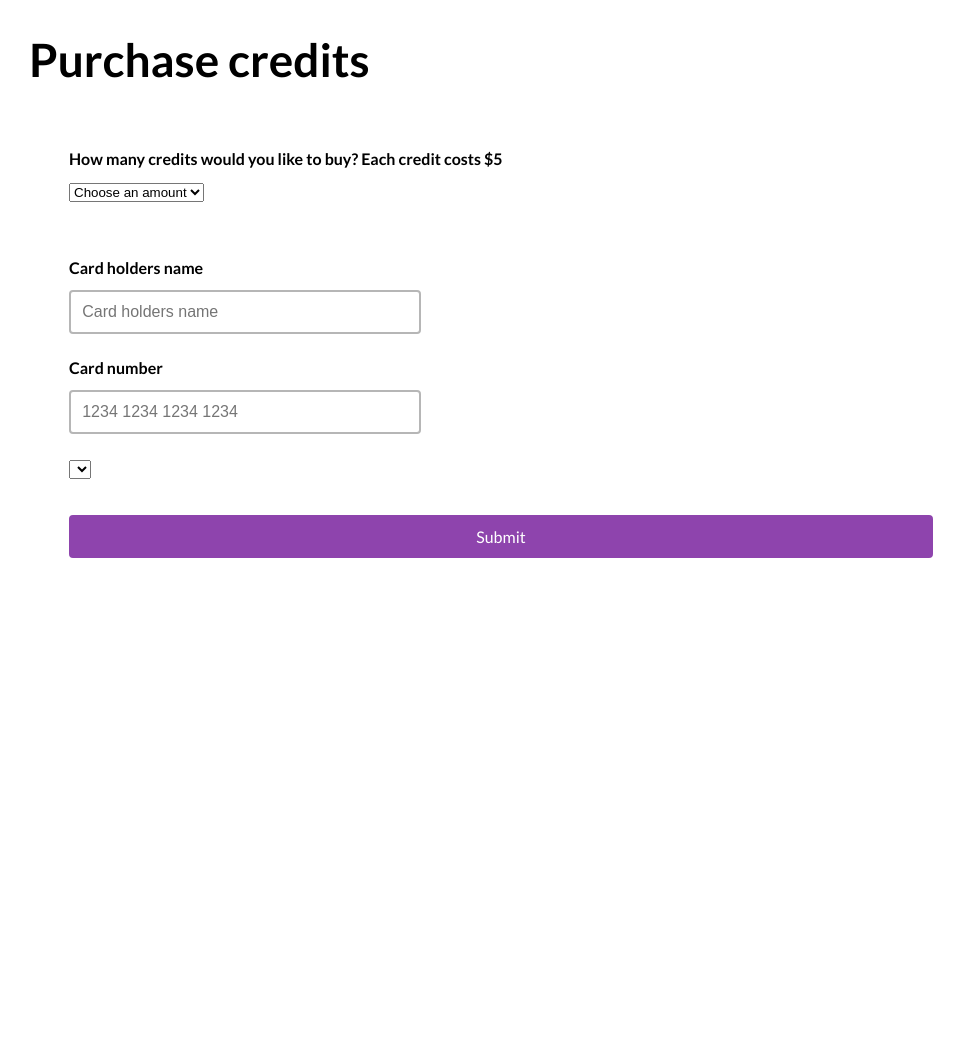
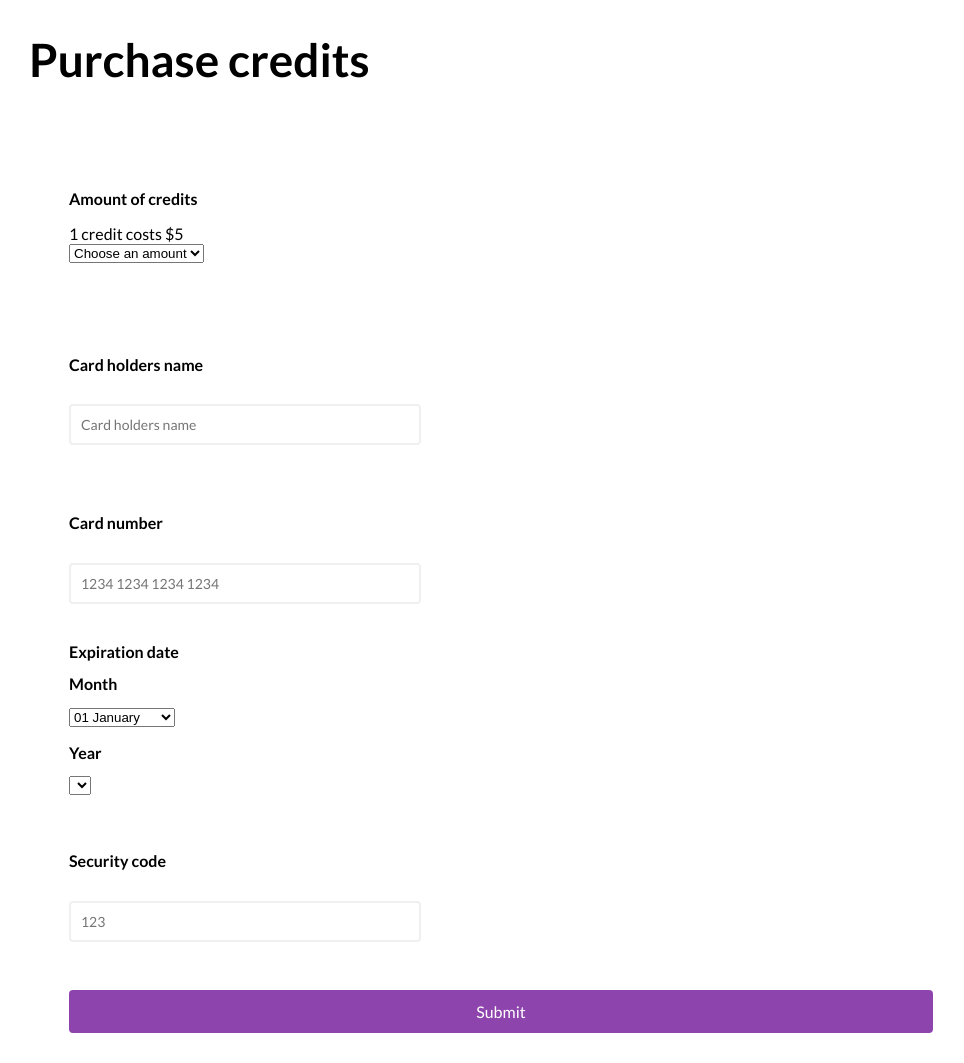
Before and after one commit to MatthewMcf/Prophoto, a PHP site: page /sites/view/creditPurchaseView.php in a window 1280 px wide. Shown: the whole page, without its empty margins (139-1103 px from the left). Before the commit the page ends 558 px from the top, so only its background shows below. Run offline with PHP 8.4, Linux system fonts and the light colour scheme; lists and menus that the app fills with data are empty; some libraries are stand-ins or nearby versions.

Commit message:
Changes made to credit purchase. Still working on it

```diff
--- a/public/css/creditPurchase.css
+++ b/public/css/creditPurchase.css
@@ -14,70 +14,22 @@
 	-moz-appearance: textfield;
 }
 
-/* Error message */
-/*
-#nameError {
-	display: none;
-	font-size: 0.8em;
-}
-
-#nameError.visible {
-	display: block;
-}
-
-.invalid {
-	border-color: var(--form-error-border-color);
-	color: var(--main-error-font-color);
-	background: var(--form-error-background-color);
-}
-
-.invalid-label {
-	color: var(--main-error-font-color);
-}
-
-.invalid-message {
-	color: var(--main-error-font-color);
-	visibility: visible;
-} */
-
-@import url("https://fonts.googleapis.com/css?family=Muli&display=swap");
-@import url("https://fonts.googleapis.com/css?family=Open+Sans:400,500&display=swap");
-
-/* .container {
-	background-color: #fff;
-	border-radius: 5px;
-	box-shadow: 0 2px 5px rgba(0, 0, 0, 0.3);
-	overflow: hidden;
-	width: 400px;
-	max-width: 100%;
-} */
-
-/* .header {
-	border-bottom: 1px solid #f0f0f0;
-	background-color: #f7f7f7;
-	padding: 20px 40px;
-}
-
-.header h2 {
-	margin: 0;
-} */
-
 .form {
 	padding: 30px 40px;
 }
 
-.form-control {
+.inputContainer {
 	margin-bottom: 10px;
 	padding-bottom: 20px;
 	position: relative;
 }
 
-.form-control label {
+.inputContainer label {
 	display: inline-block;
 	margin-bottom: 5px;
 }
 
-.form-control input {
+.inputContainer input {
 	border: 2px solid #f0f0f0;
 	border-radius: 4px;
 	display: block;
@@ -99,6 +51,23 @@
 .inputContainer.error input {
 	border-color: #e74c3c;
 }
+
+/* .control i {
+	visibility: hidden;
+	position: absolute;
+	top: 40px;
+	right: 10px;
+}
+
+.control.success i.fa-check-circle {
+	color: #2ecc71;
+	visibility: visible;
+}
+
+.inputContainer.error i.fa-exclamation-circle {
+	color: #e74c3c;
+	visibility: visible;
+} */
 
 .inputContainer small {
 	color: #e74c3c;
@@ -123,14 +92,5 @@
 	padding: 10px;
 	margin-top: 20px;
 	width: 100%;
+	cursor: pointer;
 }
-
-@media screen and (max-width: 480px) {
-	.social-panel-container.visible {
-		transform: translateX(0px);
-	}
-
-	.floating-btn {
-		right: 10px;
-	}
-}
--- a/view/creditPurchaseView.php
+++ b/view/creditPurchaseView.php
@@ -16,11 +16,12 @@
 <body>
     <div class="container">
         <h1>Purchase credits</h1>
-        <!-- <form id="form" action="/" method="GET">
+
+        <form id="form" class="form">
 
             <div class="inputContainer">
-
-                <h4>How many credits would you like to buy? Each credit costs $5</h4>
+                <label for="credits">Amount of credits</label>
+                <p>1 credit costs $5</p>
                 <select name="credits" id="credits">
                     <option value="0" selected="true" disabled="disabled">Choose an amount</option>
                     <option value="1">1</option>
@@ -31,87 +32,64 @@
                     <option value="10">10</option>
                     <option value="15">15</option>
                 </select>
-
+                <small>Error message</small>
                 <h3 id="totalCost"></h3>
-
-                <label for="cardholdersName">Cardholders name</label>
-                <input
-                    type="text"
-                    class="input"
-                    name="cardholdersName"
-                    id="cardholdersName"
-                    placeholder="Cardholders name"
-                />
-                <div id="errorCardholdersName"></div>
-
-                <label for="cardNumber">Card number</label>
-                <input
-                    type="number"
-                    class="input"
-                    name="cardNumber"
-                    id="cardNumber"
-                    placeholder="Card number"
-                    size="16"
-                />
-                <div id="errorCardNumber"></div> -->
-                <!-- <span id="error"></span> -->
-
-                <!-- <button class="btnPrimary" type="submit">Pay now</button> -->
-
-            <!-- </div>
-        </form>  -->
-
-    <form id="form" class="form">
-
-        <h4>How many credits would you like to buy? Each credit costs $5</h4>
-        <select name="credits" id="credits">
-            <option value="0" selected="true" disabled="disabled">Choose an amount</option>
-            <option value="1">1</option>
-            <option value="2">2</option>
-            <option value="3">3</option>
-            <option value="4">4</option>
-            <option value="5">5</option>
-            <option value="10">10</option>
-            <option value="15">15</option>
-        </select>
-
-        <h3 id="totalCost"></h3>
+            </div>
 
             <div class="inputContainer">
                 <label for="cardHoldersName">Card holders name</label>
-			<input type="text" placeholder="Card holders name" id="cardHoldersName" />
+                <input type="text" placeholder="Card holders name" id="cardHoldersName">
                 <small>Error message</small>
             </div>
             <div class="inputContainer">
                 <label for="cardNumber">Card number</label>
-			<input type="number" placeholder="1234 1234 1234 1234" id="cardNumber" />
+                <input type="number" placeholder="1234 1234 1234 1234" id="cardNumber">
                 <small>Error message</small>
             </div>
+
+            <h4>Expiration date</h4>
+            <h4>Month</h4>
+            <select name="month" id="month">
+                <option value="1">01 January</option>
+                <option value="2">02 February</option>
+                <option value="3">03 March</option>
+                <option value="4">04 April</option>
+                <option value="5">05 May</option>
+                <option value="6">06 June</option>
+                <option value="7">07 July</option>
+                <option value="8">08 August</option>
+                <option value="9">09 September</option>
+                <option value="10">10 October</option>
+                <option value="11">11 November</option>
+                <option value="12">12 December</option>
+            </select>
+
+            <h4>Year</h4>
             <select name="year" id="year">
-            <option value="1"></option>
-            <option value="2"></option>
-            <option value="3"></option>
-            <option value="4"></option>
-            <option value="5"></option>
-            <option value="6"></option>
-            <option value="7"></option>
-            <option value="8"></option>
-            <option value="9"></option>
-            <option value="10"></option>
+                <option id="year1" value="1"></option>
+                <option id="year2" value="2"></option>
             </select>
+
+            <div class="inputContainer">
+                <label for="securityCode">Security code</label>
+                <input type="number" placeholder="123" id="securityCode">
+                <small>Error message</small>
+            </div>
+
             <button>Submit</button>
         </form>
-
-
-
 
     </div>
 
     <script>
 
     const form = document.getElementById('form');
+
+    // Check to see if needed
     const cardHoldersName = document.getElementById('cardHoldersName');
     const cardNumber = document.getElementById('cardNumber');
+    const securityCode = document.getElementById('securityCode');
+    const credits = document.getElementById('credits');
 
 
     // Get date and time for card experation
@@ -125,43 +103,6 @@
 
         checkInputs();
     });
-
-    function checkInputs() {
-        // trim to remove the whitespaces
-        // const cardNumberValue = cardNumber.value;
-        const cardHoldersNameValue = cardHoldersName.value.trim();
-        const cardNumberValue = cardNumber.value.trim();
-
-        // Cardholder's name error condition
-        if(cardHoldersNameValue === '') {
-            setErrorFor(cardHoldersName, 'Card holders name cannot be blank');
-        } else {
-            setSuccessFor(cardHoldersName);
-        }
-
-        // Card number error condition
-        if(cardNumberValue === '') {
-            setErrorFor(cardNumber, 'Card holders name cannot be blank');
-        } else if (cardNumber.value.length < 15) {
-            setErrorFor(cardNumber, 'Card number can not be less than 15 numbers');
-        } else if (cardNumber.value.length > 16) {
-            setErrorFor(cardNumber, 'Card number can not be more than 16 numbers');
-        } else {
-            setSuccessFor(cardNumber);
-        }
-    }
-
-    function setErrorFor(input, message) {
-        const formControl = input.parentElement;
-        const small = formControl.querySelector('small');
-        formControl.className = 'form-control error';
-        small.innerText = message;
-    }
-
-    function setSuccessFor(input) {
-        const formControl = input.parentElement;
-        formControl.className = 'form-control success';
-    }
 
     // Selecting the amount of tokens
     function selectCreditAmount () {
@@ -181,6 +122,98 @@
     }
 
     selectCreditAmount ();
+
+    function checkInputs() {
+        // trim to remove the whitespaces
+        const creditsValue = credits.value;
+        const cardHoldersNameValue = cardHoldersName.value.trim();
+        const cardNumberValue = cardNumber.value.trim();
+        const securityCodeValue = securityCode.value.trim();
+
+        // Credit error condition
+        if(creditsValue == 0) {
+            setErrorFor(credits, 'Please select how many credits you would like to purchase');
+        } else {
+            setSuccessFor(credits);
+        }
+
+        // Cardholder's name error condition
+        if(cardHoldersNameValue === '') {
+            setErrorFor(cardHoldersName, 'Card holders name cannot be blank');
+        } else {
+            setSuccessFor(cardHoldersName);
+        }
+
+        // Card number error condition
+        if(cardNumberValue === '') {
+            setErrorFor(cardNumber, 'Card holders name cannot be blank');
+        } else if (cardNumber.value.length < 15) {
+            setErrorFor(cardNumber, 'Card number can not be less than 15 numbers');
+        } else if (cardNumber.value.length > 16) {
+            setErrorFor(cardNumber, 'Card number can not be more than 16 numbers');
+        } else {
+            setSuccessFor(cardNumber);
+        }
+
+        // Security code error condition
+        if(securityCodeValue === '') {
+            setErrorFor(securityCode, 'Security code cannot be blank');
+        } else if (securityCode.value.length < 3) {
+            setErrorFor(securityCode, 'Security code can not be less than 3 numbers');
+        } else if (securityCode.value.length > 3) {
+            setErrorFor(securityCode, 'Security code can not be more than 3 numbers');
+        } else {
+            setSuccessFor(securityCode);
+        }
+    }
+
+    function setErrorFor(input, message) {
+        const inputContainer = input.parentElement;
+        const small = inputContainer.querySelector('small');
+        inputContainer.className = 'inputContainer error';
+        small.innerText = message;
+    }
+
+
+// Testing stuff with dates
+
+const year1 = document.querySelector("#year1");
+const year2 = document.querySelector("#year2");
+
+const d = new Date();
+let year = d.getFullYear();
+
+year2 = year;
+
+console.log(year2);
+
+
+
+
+
+    // function setSuccessFor(input) {
+    //     const formControl = input.parentElement;
+    //     formControl.className = 'inputContainer success';
+    // }
+
+    // // Selecting the amount of tokens
+    // function selectCreditAmount () {
+    //     const creditCost = 5;
+    //     const select = document.querySelector("select");
+    //     let totalAmount = document.querySelector("#totalAmount");
+    //     let numbOfCredits = document.querySelector("#numbOfCredits");
+    //     let totalCost = document.querySelector("#totalCost");
+
+    //     select.addEventListener('change', () => {
+    //         numbOfCredits = select.value;
+    //         totalAmount = select.value * creditCost;
+    //         totalCost.textContent = `Total cost of ${numbOfCredits} credits : $${totalAmount}`;
+
+    //         return totalAmount;
+    //     });
+    // }
+
+    // selectCreditAmount ();
 
     // console.log(totalAmount);
 
```
Lines whose indentation alone changed are shown as unchanged.
